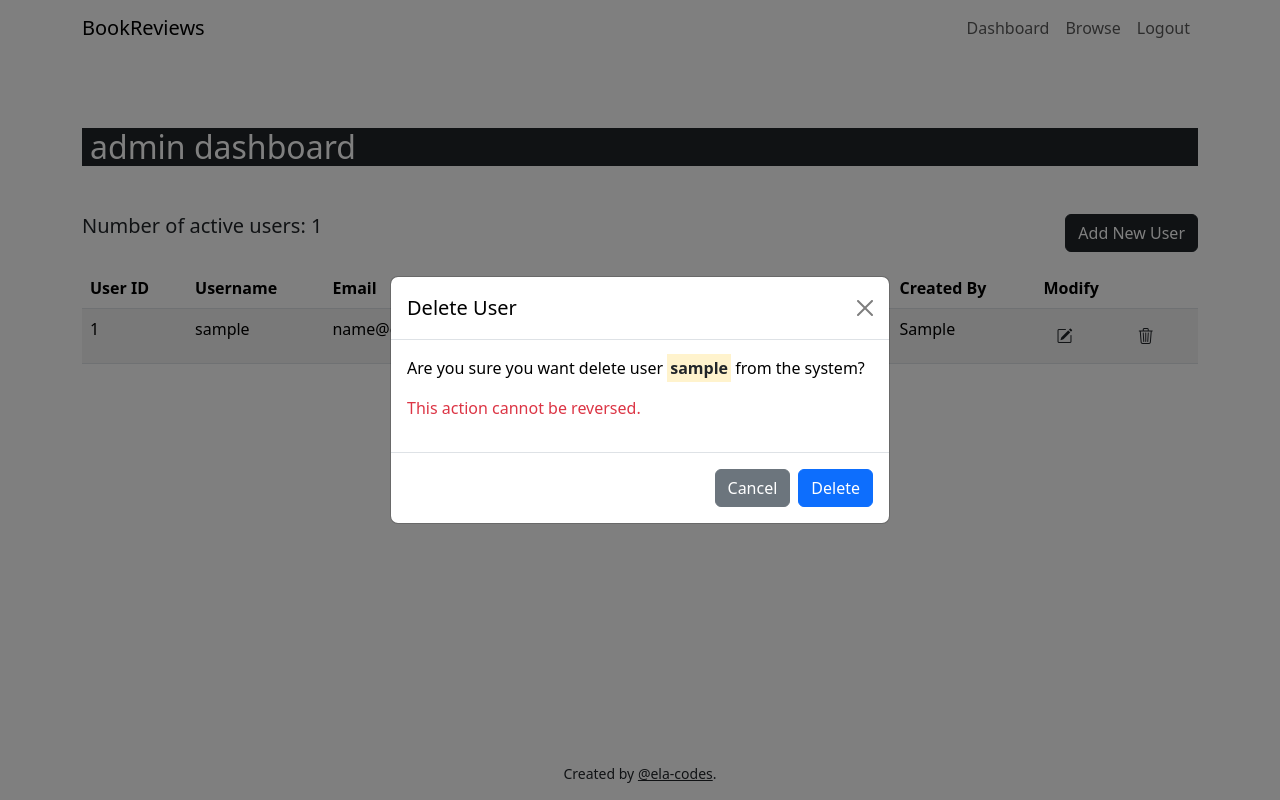
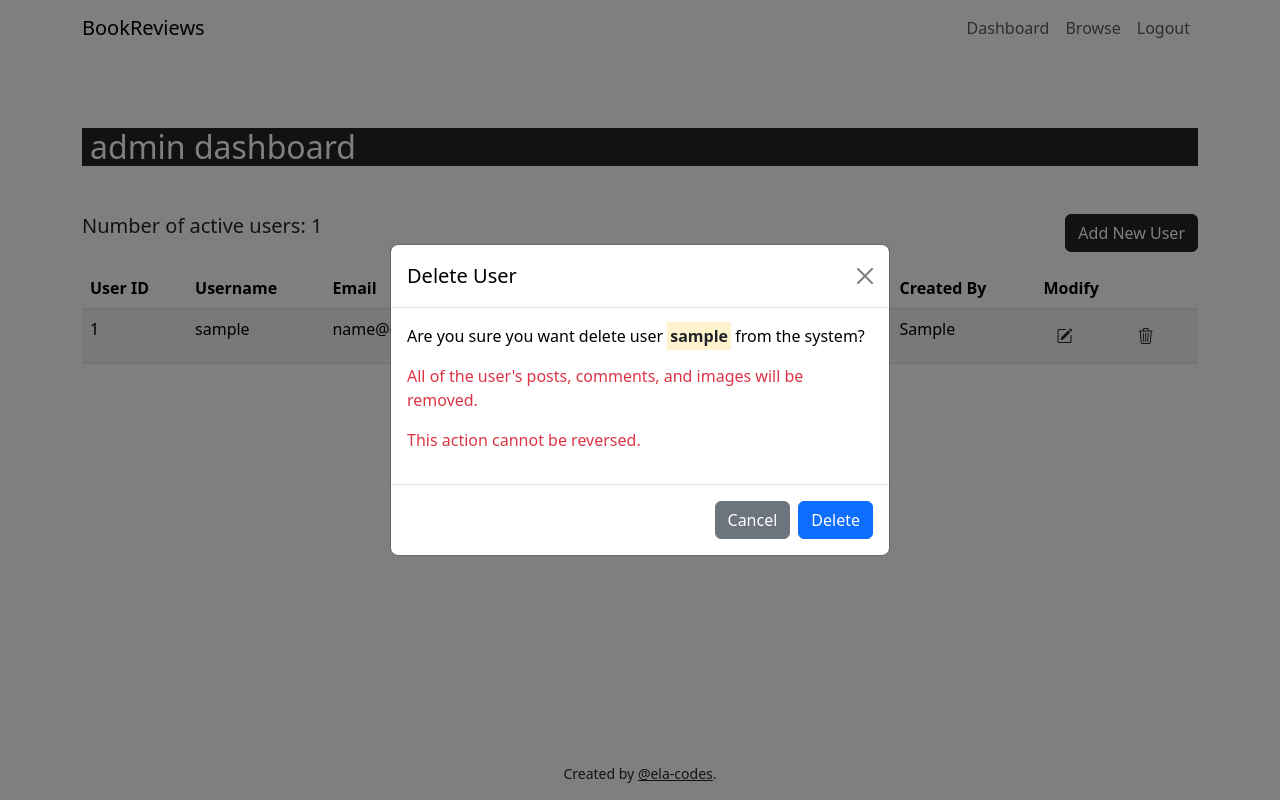
Before and after one commit to ela-codes/book-reviews-cms, a PHP site: page /WD2/frontend/auth_user/admin_dashboard.php in a window 1280 px wide, after a click that opens the changed part. Run offline with PHP 8.4, Linux system fonts and the light colour scheme; the visitor is signed in with stand-in values (Sample User, id 1); tables that the repository leaves empty or names only in its code hold one stand-in row (values such as "Sample post"); data that the repository does not hold is empty; some libraries are stand-ins or nearby versions.

Commit message:
admin: update delete warning message

```diff
--- a/frontend/auth_user/admin_dashboard.php
+++ b/frontend/auth_user/admin_dashboard.php
@@ -173,6 +173,7 @@ if ($_SERVER['REQUEST_METHOD'] === 'POST' && isset($_POST["id"])) {
                                                         <strong><mark><?= $user["username"] ?></mark></strong> from the
                                                         system?
                                                     </p>
+                                                    <p class="text-danger">All of the user's posts, comments, and images will be removed.</p>
                                                     <p class="text-danger">This action cannot be reversed.</p>
                                                 </div>
                                                 <div class="modal-footer">
```
